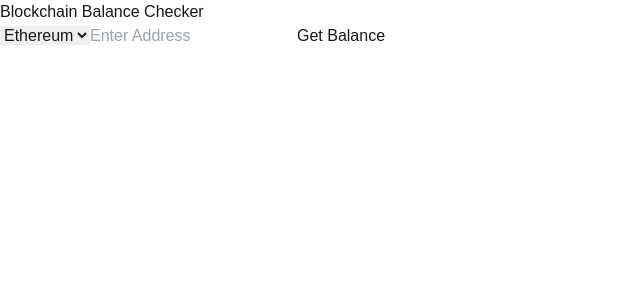
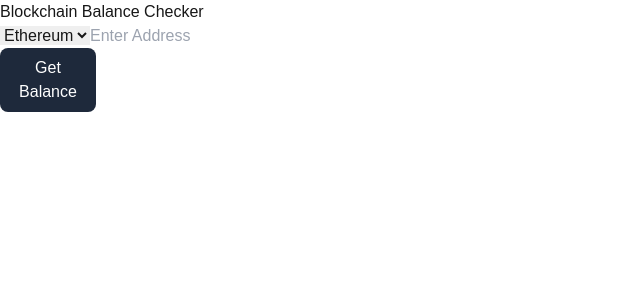
Before and after one commit to RikenMor001/chain_abstraction, a Next.js app: page / in a window 1280 px wide. Shown: the top 300 px of the page, without its empty margins (0-640 px from the left). Built offline with nearby package versions, Linux system fonts and the light colour scheme.

Commit message:
Update page.tsx

```diff
--- a/src/app/page.tsx
+++ b/src/app/page.tsx
@@ -30,8 +30,14 @@
                 value={address}
                 onChange={(e) => setAddress(e.target.value)}
             />
-            <button onClick={handleGetBalance}>Get Balance</button>
-            {balance && <p>Balance: {balance}</p>}
+            <div className="flex flex-col">
+                <div className="rounded-lg px-2 py-2 bg-slate-800 text-white w-24">
+                    <button onClick={handleGetBalance}>Get Balance</button>
+                </div>
+                <div>
+                    {balance && <p>Balance: {balance}</p>}
+                </div>
+            </div>
         </div>
     );
 }
```
